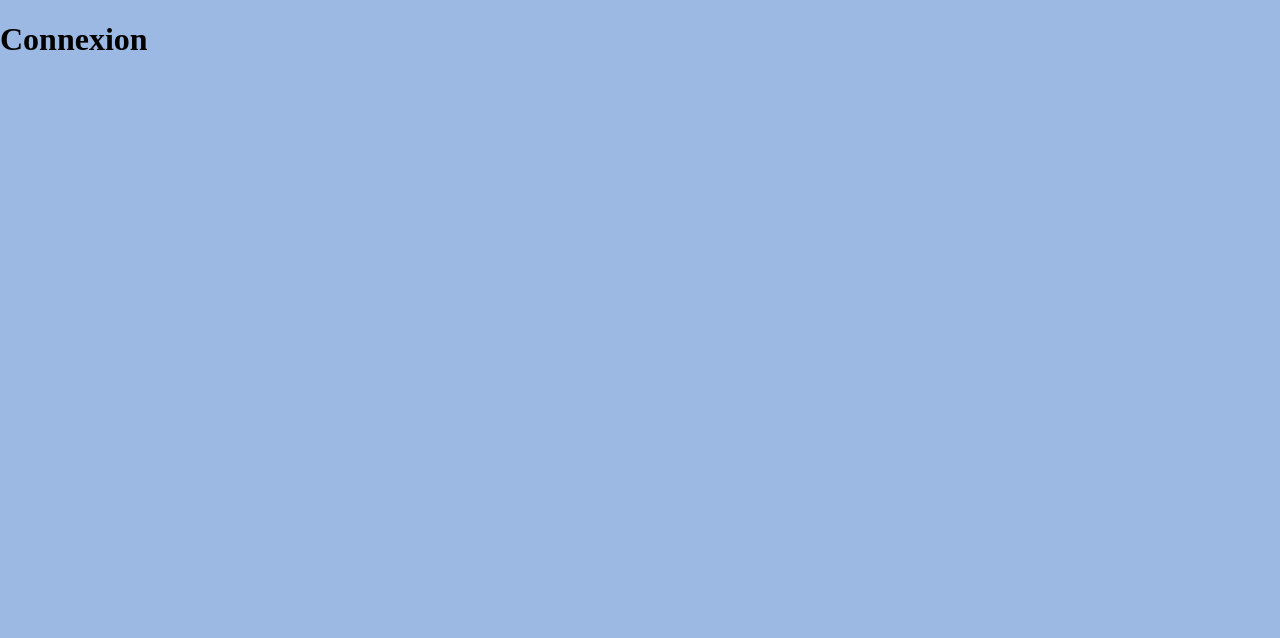
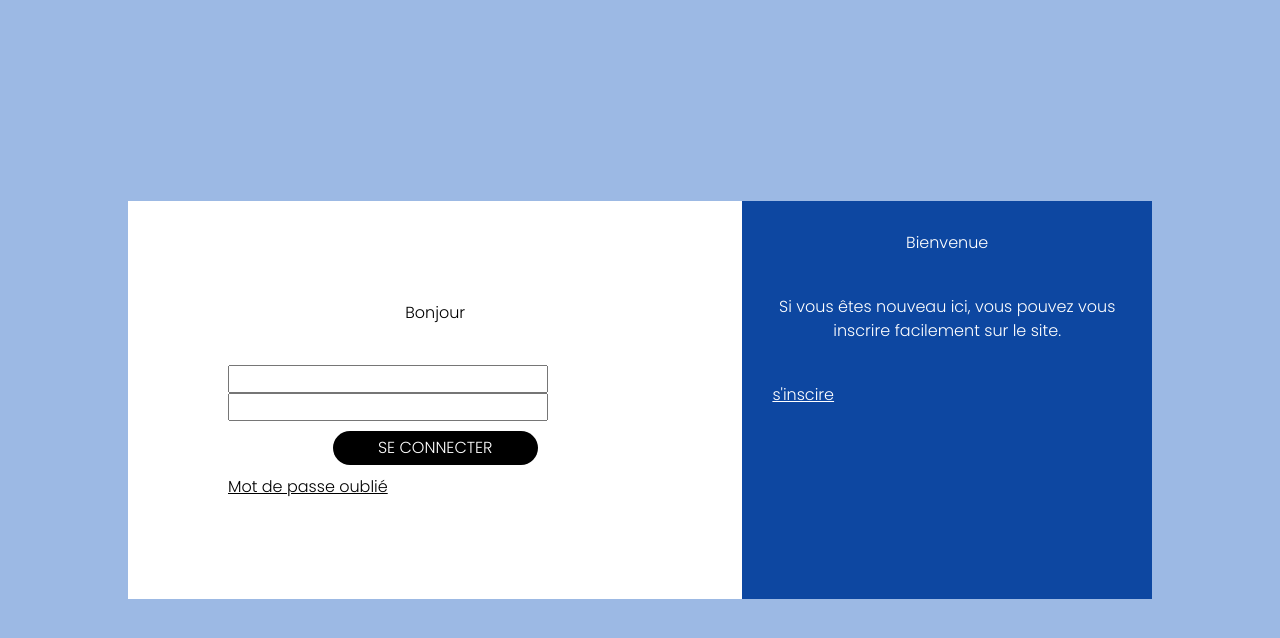
Before and after one commit to Elliot67/formulaire_js, a website built with webpack: page src/html/connexion.html in a window 1280 px wide. Built offline with nearby package versions, Linux system fonts and the light colour scheme.

Commit message:
[ADD] CSS de base du projet + structure html page connexion

```diff
--- a/src/html/connexion.html
+++ b/src/html/connexion.html
@@ -7,7 +7,26 @@
 </head>
 <body>
 
-    <h1>Connexion</h1>
+    <main class="container Connexion">
+        <div class="Connexion-login">
+            <h1 class="Connexion-title">Bonjour</h1>
+            <form>
+                <label for="email">
+                    <input type="email" name="email" id="email">
+                </label>
+                <label for="password">
+                    <input type="password" name="password" id="password">
+                </label>
+                <button class="buttonPrimary" type="submit">se connecter</button>
+                <a class="link" href="connexion.html">Mot de passe oublié</a>
+            </form>
+        </div>
+        <div class="Connexion-inscription">
+            <h1 class="Connexion-title">Bienvenue</h1>
+            <p class="Connexion-paragraph">Si vous êtes nouveau ici, vous pouvez vous inscrire facilement sur le site.</p>
+            <a class="buttonSecondary" href="inscription.html">s'inscire</a>
+        </div>
+    </main>
 
 </body>
 </html>
--- a/src/scss/connexion.scss
+++ b/src/scss/connexion.scss
@@ -1,5 +1,78 @@
 @import "@src/scss/general";
+
+body {
+	display: flex;
+}
 
 .Connexion {
 	background-color: $blue-dark;
+	margin-top: auto;
+	margin-bottom: auto;
+	display: grid;
+	grid-template-columns: 1fr;
+
+	@include desktop-and-bigger {
+		grid-template-columns: 60% 40%;
+	}
+
+	&-login {
+		background-color: $white;
+		padding: 20px;
+		display: flex;
+		flex-direction: column;
+
+		@include tab-and-bigger {
+			padding: 30px;
+		}
+
+		@include desktop-and-bigger {
+			padding: 100px;
+		}
+	}
+
+	&-inscription {
+		background-color: $blue-dark;
+		padding: 10px;
+		display: flex;
+		flex-direction: column;
+		color: $white;
+
+		@include tab-and-bigger {
+			padding: 20px;
+		}
+
+		@include desktop-and-bigger {
+			padding: 30px;
+		}
+	}
+
+	&-title {
+		text-align: center;
+		margin-bottom: 10px;
+
+		@include tab-and-bigger {
+			margin-bottom: 20px;
+		}
+
+		@include desktop-and-bigger {
+			margin-bottom: 40px;
+		}
+	}
+
+	&-paragraph {
+		text-align: center;
+		margin-bottom: 10px;
+
+		@include tab-and-bigger {
+			margin-bottom: 20px;
+		}
+
+		@include desktop-and-bigger {
+			margin-bottom: 40px;
+		}
+	}
+
+	&-inscription * {
+		color: $white;
+	}
 }
--- a/src/scss/general.scss
+++ b/src/scss/general.scss
@@ -1,10 +1,80 @@
+@import url('https://fonts.googleapis.com/css2?family=Poppins:wght@300&family=Roboto:wght@500&display=swap');
+
 $black: #000000;
 $white: #FFFFFF;
 $blue-light: rgb(156, 185, 228);
 $blue-dark: #0D47A1;
+
+$minTab: 768px;
+$maxTab: 1023px;
+$minDesktop: 1024px;
+
+@mixin font-title {
+	font-family: 'Roboto';
+	font-weight: 500;
+}
+
+@mixin font-content {
+	font-family: 'Poppins';
+	font-weight: 300;
+}
+
+@mixin tab-and-smaller {
+	@media screen and (max-width: $maxTab) {
+		@content;
+	}
+}
+@mixin tab-only {
+	@media screen and (min-width: $minTab) and (max-width: $maxTab) {
+		@content;
+	}
+}
+@mixin tab-and-bigger {
+	@media screen and (min-width: $minTab) {
+		@content;
+	}
+}
+@mixin desktop-and-bigger {
+	@media screen and (min-width: $minDesktop) {
+		@content;
+	}
+}
+
+* {
+	margin: 0;
+	padding: 0;
+	font-size: 16px;
+	line-height: 24px;
+	color: $black;
+	@include font-content;
+}
+
+html, body {
+	height: 100%
+}
 
 body {
 	margin: 0;
 	padding: 0;
 	background-color: $blue-light;
 }
+
+.container {
+	max-width: $minDesktop;
+	width: 100%;
+	margin-right: auto;
+	margin-left: auto;
+	background-color: $white;
+}
+
+.buttonPrimary {
+	background-color: $black;
+	color: $white;
+	padding: 5px 45px;
+	border-radius: 50px;
+	border: none;
+	cursor: pointer;
+	text-transform: uppercase;
+	display: block;
+	margin: 10px auto;
+}
```
